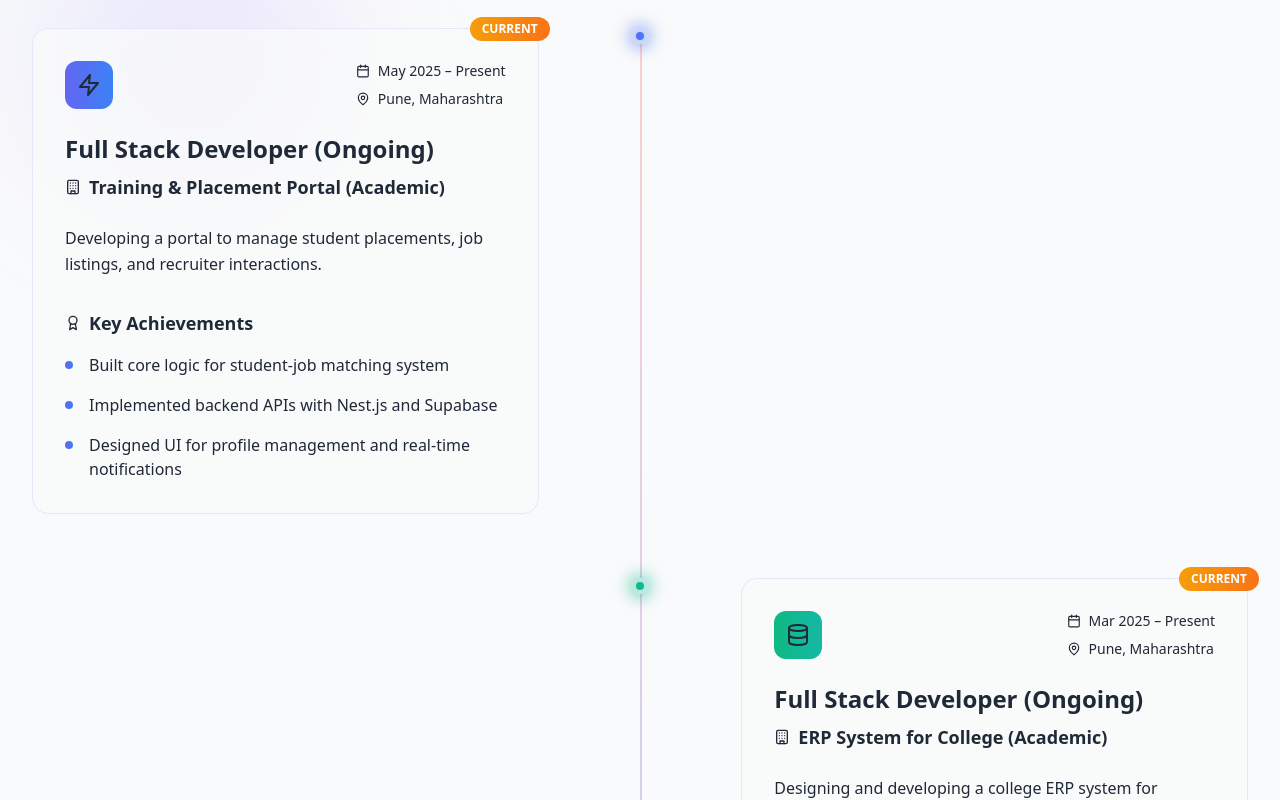
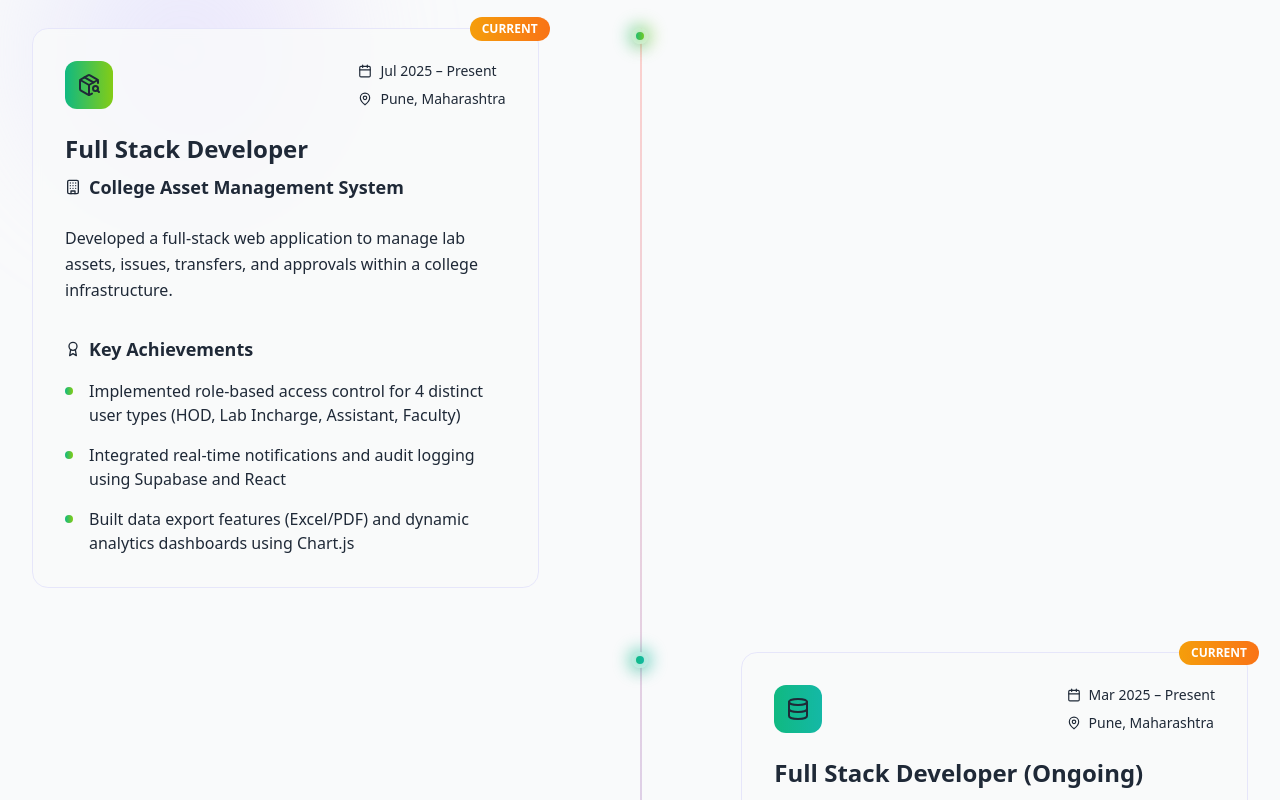
Before and after one commit to RahulPatil-96/Portfolio, a React (Vite) app: page / in a window 1280 px wide. Shown: the part 2820-3620 px from the top of the page. Built offline with nearby package versions, Linux system fonts and the light colour scheme.

Commit message:
data updated

```diff
--- a/src/mockData.tsx
+++ b/src/mockData.tsx
@@ -1,5 +1,5 @@
 import React from 'react';
-import { Code, Server, Terminal, Database, Zap, Github, Linkedin, Instagram } from 'lucide-react';
+import { Code, Server, Terminal, Database, Zap, Github, Linkedin, Instagram, PackageSearch } from 'lucide-react';
 import photo1 from '/photo1.jpg';
 import photo2 from '/photo2.jpg';
 import photo3 from '/photo3.jpg';
@@ -57,25 +57,25 @@ export const education = [
 
 export const experiences = [
   {
-    title: 'Full Stack Developer (Ongoing)',
-    company: 'Training & Placement Portal (Academic)',
+    title: 'Full Stack Developer',
+    company: 'College Asset Management System',
     location: 'Pune, Maharashtra',
-    period: 'May 2025 – Present',
+    period: 'Jul 2025 – Present',
     description:
-      'Developing a portal to manage student placements, job listings, and recruiter interactions.',
+      'Developed a full-stack web application to manage lab assets, issues, transfers, and approvals within a college infrastructure.',
     achievements: [
-      'Built core logic for student-job matching system',
-      'Implemented backend APIs with Nest.js and Supabase',
-      'Designed UI for profile management and real-time notifications'
+      'Implemented role-based access control for 4 distinct user types (HOD, Lab Incharge, Assistant, Faculty)',
+      'Integrated real-time notifications and audit logging using Supabase and React',
+      'Built data export features (Excel/PDF) and dynamic analytics dashboards using Chart.js'
     ],
-    colorLight: 'from-indigo-500 to-blue-500',
-    colorDark: 'from-indigo-700 to-blue-700',
-    icon: <Zap />,
+    colorLight: 'from-emerald-500 to-lime-500',
+    colorDark: 'from-emerald-700 to-lime-700',
+    icon: <PackageSearch />,
     featured: true
   },
   {
     title: 'Full Stack Developer (Ongoing)',
-    company: 'ERP System for College (Academic)',
+    company: 'ERP System for College',
     location: 'Pune, Maharashtra',
     period: 'Mar 2025 – Present',
     description:
@@ -89,6 +89,23 @@ export const experiences = [
     colorDark: 'from-emerald-700 to-teal-700',
     icon: <Database />,
     featured: true
+  },
+  {
+    title: 'Full Stack Developer (Ongoing)',
+    company: 'Training & Placement Portal',
+    location: 'Pune, Maharashtra',
+    period: 'May 2025 – Present',
+    description:
+      'Developing a portal to manage student placements, job listings, and recruiter interactions.',
+    achievements: [
+      'Built core logic for student-job matching system',
+      'Implemented backend APIs with Nest.js and Supabase',
+      'Designed UI for profile management and real-time notifications'
+    ],
+    colorLight: 'from-indigo-500 to-blue-500',
+    colorDark: 'from-indigo-700 to-blue-700',
+    icon: <Zap />,
+    featured: false
   },
   {
     title: 'AI & ML Developer',
@@ -187,6 +204,23 @@ export const certifications = [
 
 export const projects: Project[] = [
   {
+    title: "College Asset Management System",
+    description: "A comprehensive web-based Asset Management System for colleges to track and manage IT/lab equipment with role-based access control, automated workflows, and real-time notifications. Users can manage assets, track issues, and streamline lab operations.",
+    image: "https://t4.ftcdn.net/jpg/05/38/09/63/360_F_538096344_ctEQT3NWRkRQ4egteP2mrZH37Kl1GROM.jpg",
+    technologies: {
+      frontend: ["React 18", "TypeScript", "Tailwind CSS"],
+      backend: ["Supabase"],
+      database: ["PostgreSQL"],
+      deployment: ["JSPM’s Rajarshi Shahu College of Engineering"],
+    },
+    github: "https://github.com/RahulPatil-96/Assets-Management",
+    live: "https://assets-flow.vercel.app/",
+    color: "from-teal-500 to-amber-500",
+    stats: { views: "15K", stars: "220", trend: "+8%" },
+    icon: <Server />,
+    featured: true
+  },
+  {
     title: "Complaint Tracking System",
     description:
       "Built an Electron.js desktop app used by 10+ officers to track 2,500+ complaints reducing paperwork by 50% and retrieval time by 40%. Received recognition from the Commissioner of Police for enhancing internal tracking processes.",
@@ -210,7 +244,7 @@ export const projects: Project[] = [
     description:
       "Built an Electron.js desktop app used by 10+ officers to track 1,000+ documents, reducing paperwork by 50% and retrieval time by 40%. Received recognition from the Commissioner of Police for enhancing internal tracking processes.",
     image:
-      "https://plus.unsplash.com/premium_photo-1726079247028-181ca92a1195?w=600&auto=format&fit=crop&q=60&ixlib=rb-4.1.0&ixid=M3wxMjA3fDB8MHxzZWFyY2h8OXx8ZGlnaXRhbCUyMGRvY3VtZW50c3xlbnwwfDB8MHx8fDA%3D?auto=format&full=crop&q=80",
+      "https://static.tnn.in/thumb/msid-90675265,thumbsize-35012,width-1280,height-720,resizemode-75/90675265.jpg?quality=100",
     technologies: {
       frontend: ["Electron.js", "JavaScript", "HTML", "CSS"],
       backend: ["Node.js"],
```
Also changed, not shown: 1 other file (tests, documents, lock files or other folders).
